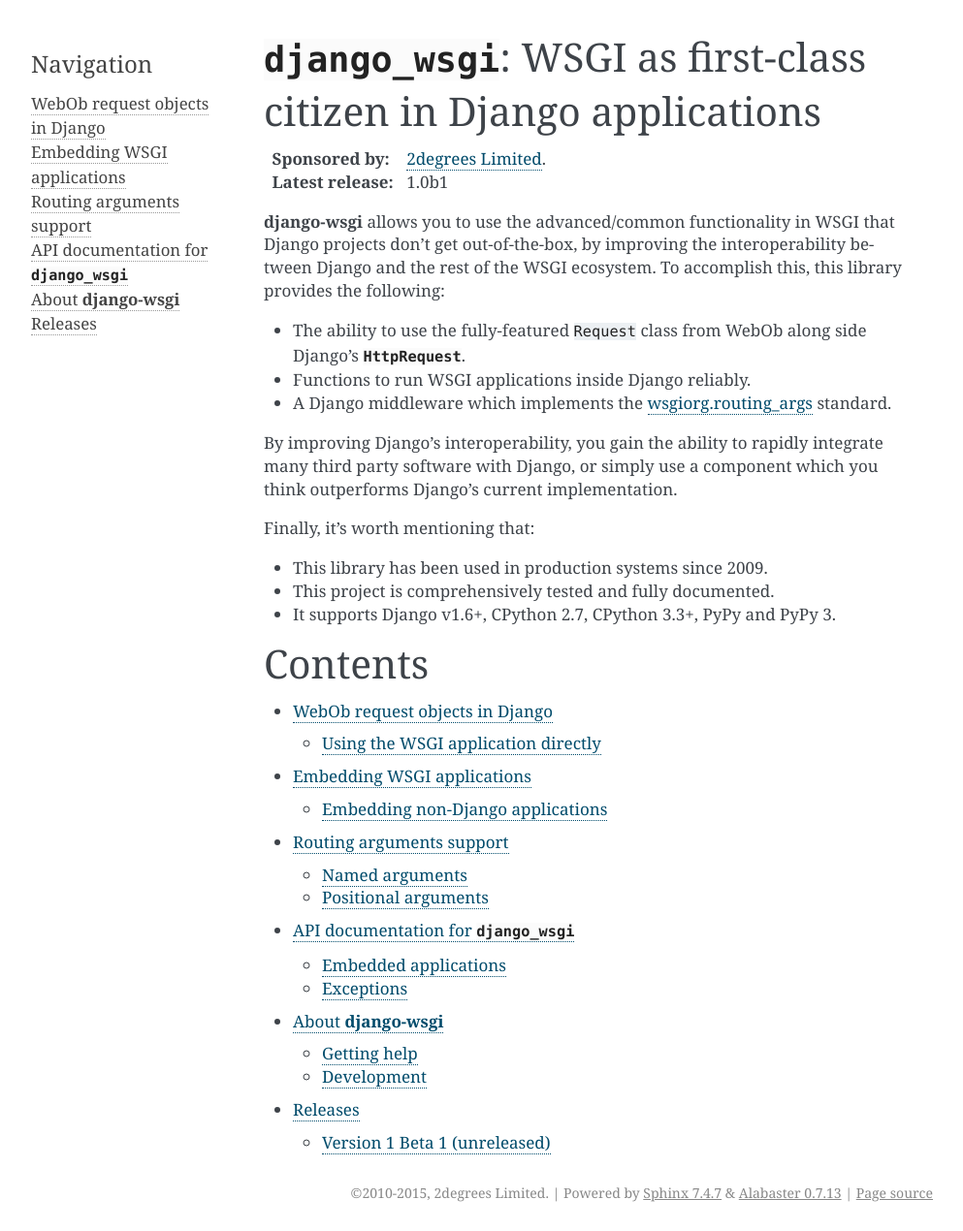
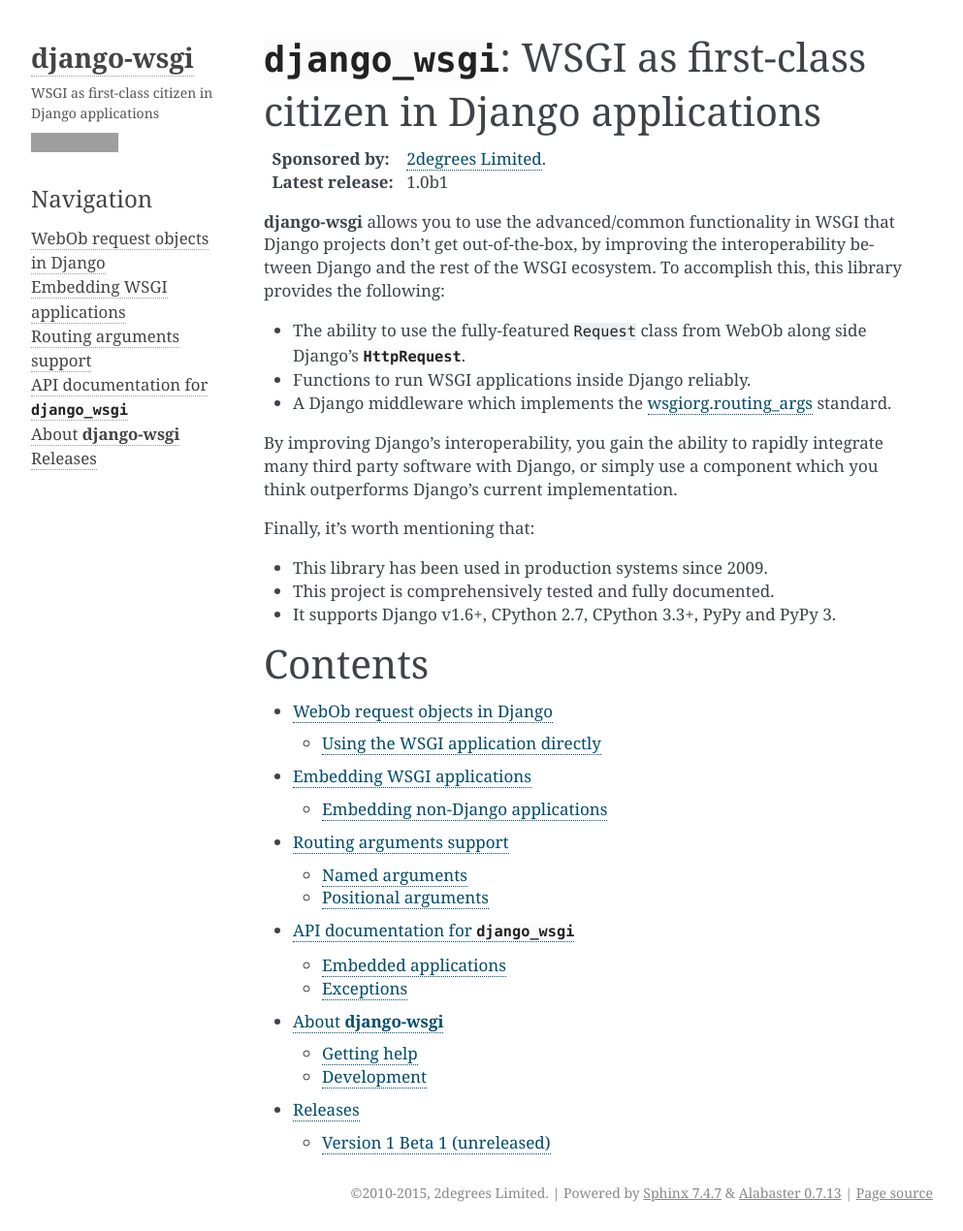
Before and after one commit to 2degrees/django-wsgi, a Sphinx documentation site: the page built from docs/source/index.rst, in a window 1280 px wide. Shown: the whole page at 97% size, without its empty margins (148-1141 px from the left). Built offline with Sphinx 7.4.7, drawn with Linux system fonts in a browser that asks for light colours; grey boxes are pictures that could not be loaded.

Commit message:
Added metadata about project in documentation sidebar

```diff
--- a/docs/source/conf.py
+++ b/docs/source/conf.py
@@ -99,15 +99,17 @@
 show_related = True
 
 html_sidebars = {
-    '**': [
-        'navigation.html',
-    ]
+    '**': ['about.html', 'navigation.html']
 }
 
 # Theme options are theme-specific and customize the look and feel of a theme
 # further.  For a list of options available for each theme, see the
 # documentation.
-#html_theme_options = {}
+html_theme_options = {
+    'description': 'WSGI as first-class citizen in Django applications',
+    'github_user': '2degrees',
+    'github_repo': 'django-wsgi',
+}
 
 # Add any paths that contain custom themes here, relative to this directory.
 #html_theme_path = []
```
